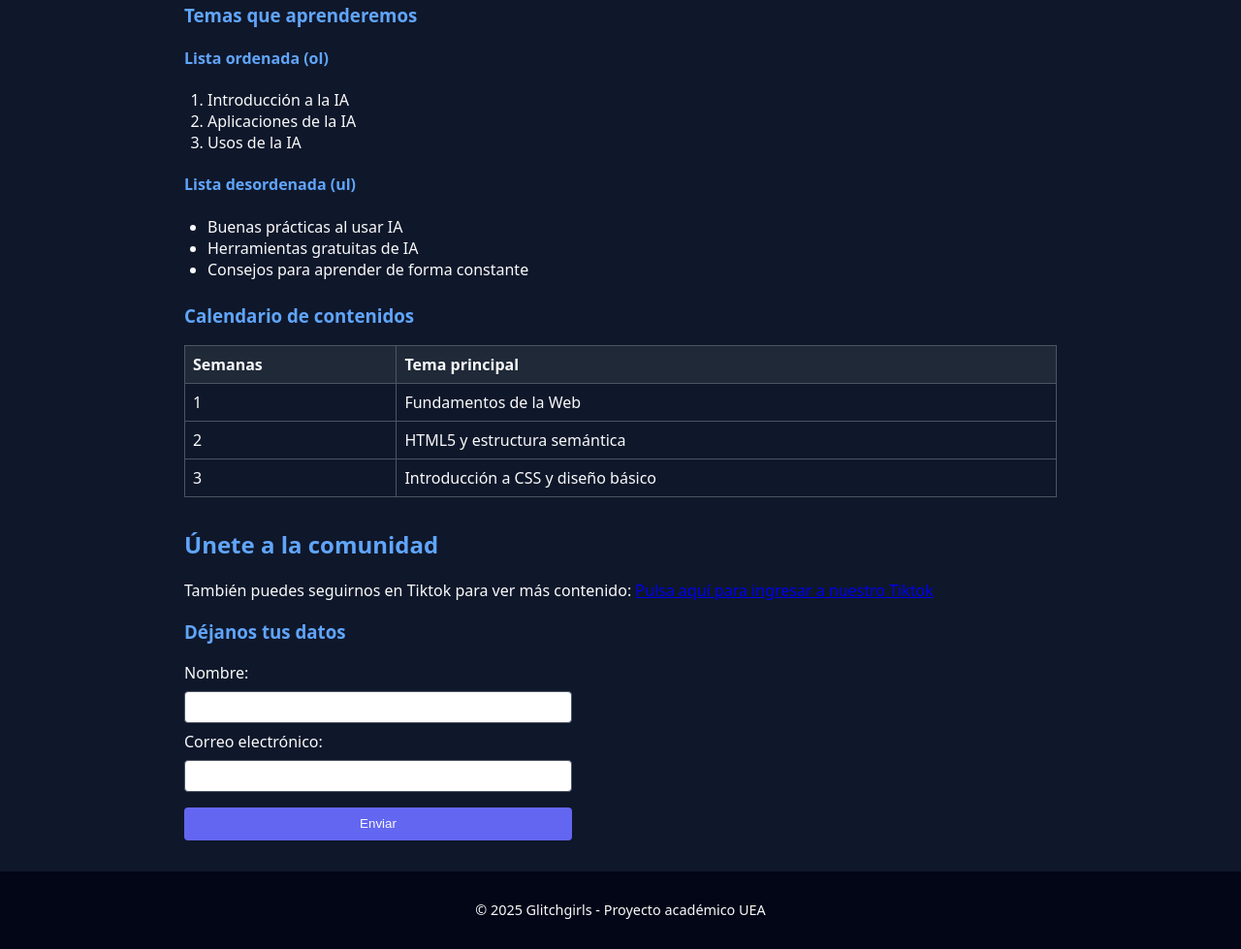
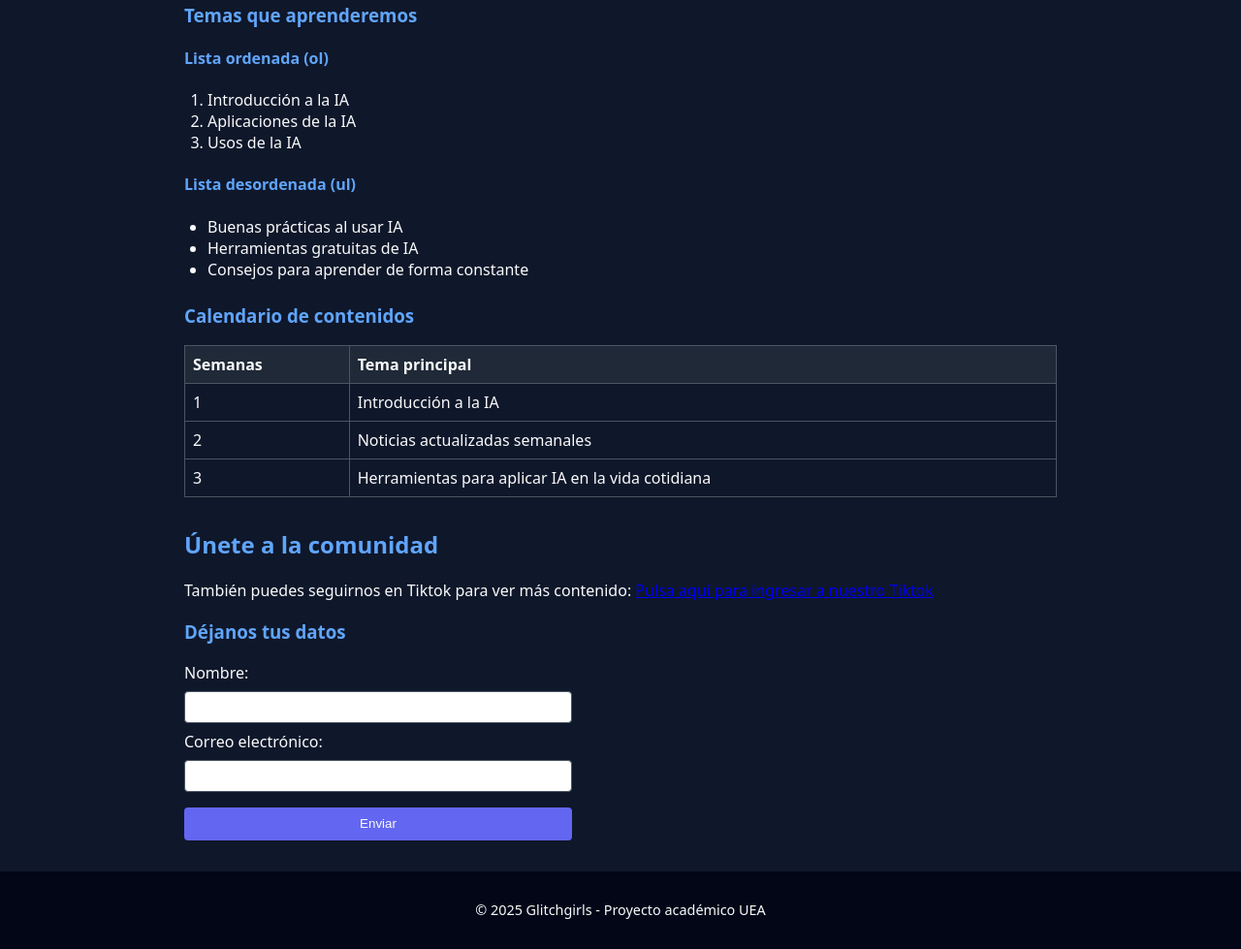
Before and after one commit to LOREUEA/2526-Desarrollo-Web, a plain HTML site: page Semana 3/Index.html in a window 1280 px wide. Shown: the part 1572-2551 px from the top of the page at 97% size. Drawn offline with Linux system fonts and the light colour scheme.

Commit message:
Update Index.html

```diff
--- a/Semana 3/Index.html
+++ b/Semana 3/Index.html
@@ -81,15 +81,15 @@
                     <tbody>
                         <tr>
                             <td>1</td>
-                            <td>Fundamentos de la Web</td>
+                            <td>Introducción a la IA</td>
                         </tr>
                         <tr>
                             <td>2</td>
-                            <td>HTML5 y estructura semántica</td>
+                            <td>Noticias actualizadas semanales</td>
                         </tr>
                         <tr>
                             <td>3</td>
-                            <td>Introducción a CSS y diseño básico</td>
+                            <td>Herramientas para aplicar IA en la vida cotidiana</td>
                         </tr>
                     </tbody>
                 </table>
```
